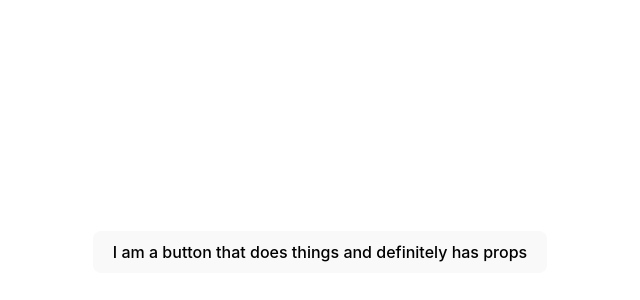
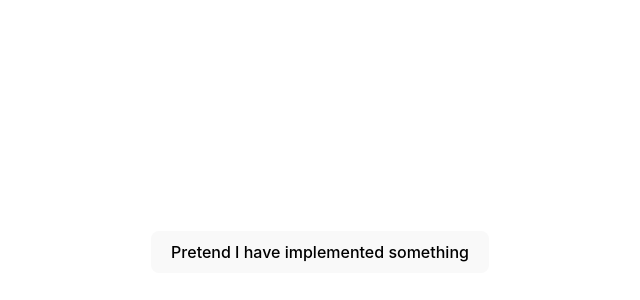
Before and after one commit to Miraii133/git-testing-2, a React (Vite) app: page / in a window 1280 px wide. Shown: the part 148-448 px from the top of the page, without its empty margins (320-960 px from the left). Built offline with nearby package versions, Linux system fonts and the light colour scheme.

Commit message:
fix: implemented props with button UI to resolve PR comments.

```diff
--- a/src/App.jsx
+++ b/src/App.jsx
@@ -6,6 +6,7 @@ function App() {
   return (
     <>
       <div>
+
           <Button/>
       </div>
     </>
--- a/src/components/ui/Button.jsx
+++ b/src/components/ui/Button.jsx
@@ -2,7 +2,8 @@
 const Button = () => {
     return (
     <button>
-        I am a button that does things and definitely has props
+        Pretend I have implemented
+        something
     </button>
     )
 
```
